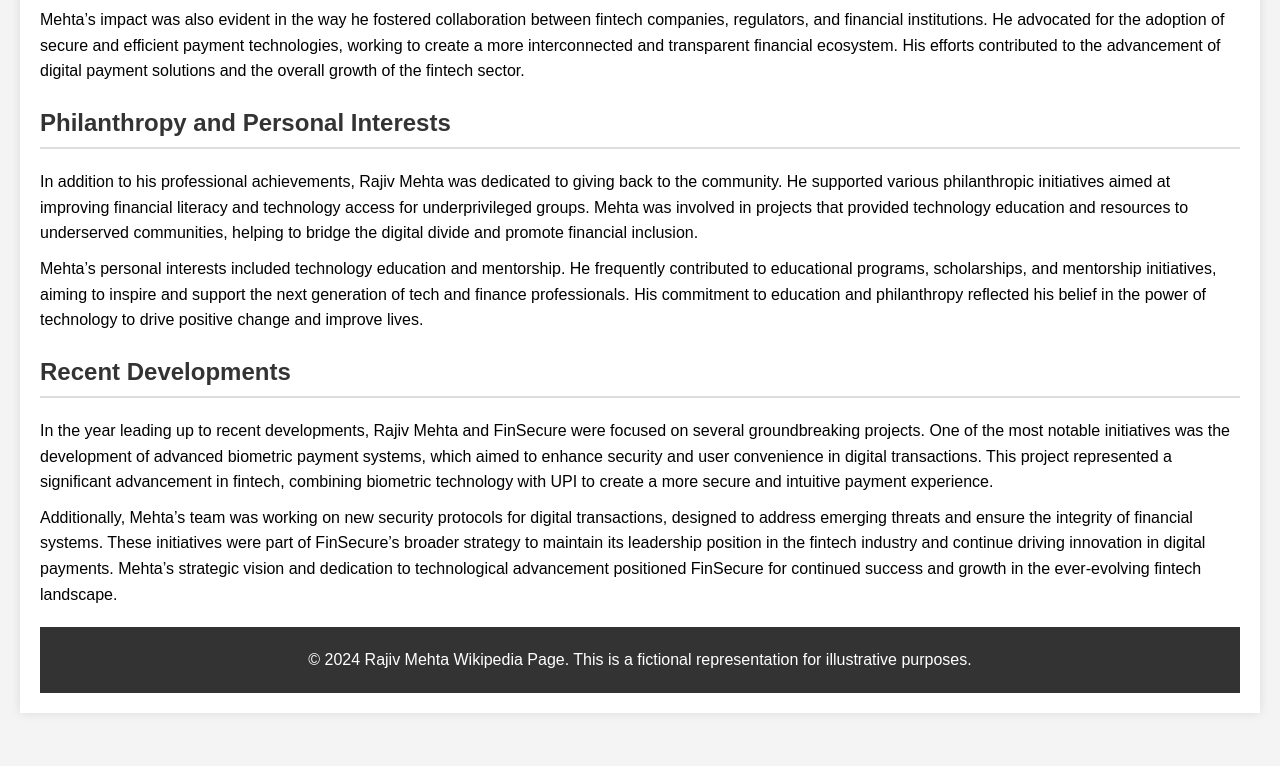
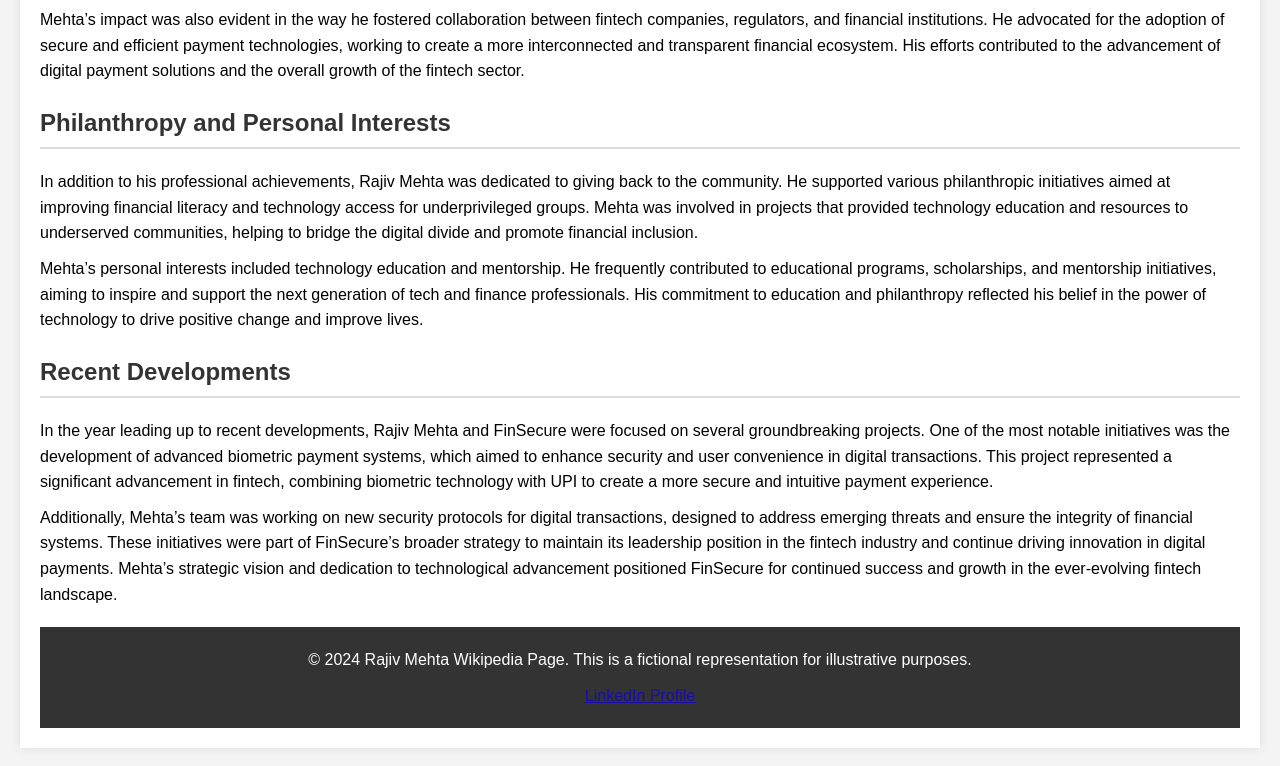
Before and after one commit to SuryaNarayanaa/Clone-wikipedia-master, a plain HTML site: page profile-mehta.html in a window 1280 px wide. Shown: the part 1448-2214 px from the top of the page. Before the commit the page ends 2181 px from the top, so only its background shows below. Drawn offline with Linux system fonts and the light colour scheme.

Commit message:
final changes

```diff
--- a/profile-mehta.html
+++ b/profile-mehta.html
@@ -38,6 +38,7 @@
             border: 1px solid #aaa;
             background: #f9f9f9;
             padding: 10px;
+
         }
         .infobox img {
             width: 100%;
@@ -50,6 +51,7 @@
             text-align: left;
             padding: 5px;
             background: #eee;
+
         }
         p, ul {
             margin: 10px 0;
@@ -154,6 +156,7 @@
 
         <footer>
             <p>© 2024 Rajiv Mehta Wikipedia Page. This is a fictional representation for illustrative purposes.</p>
+            <p><a href="https://clone-xb0g.onrender.com/" target="_blank">LinkedIn Profile</a></p>
         </footer>
     </div>
 </body>
```
Also changed, not shown: image.jpg.
